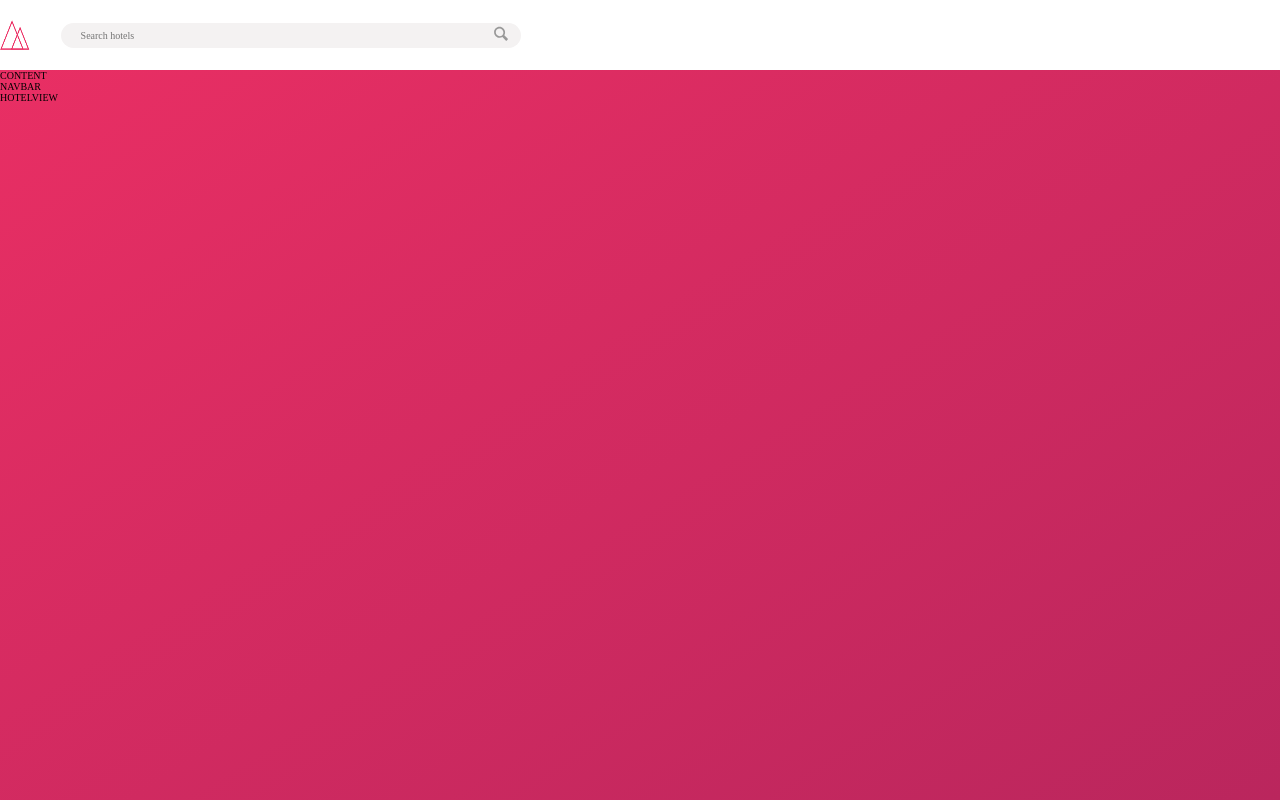
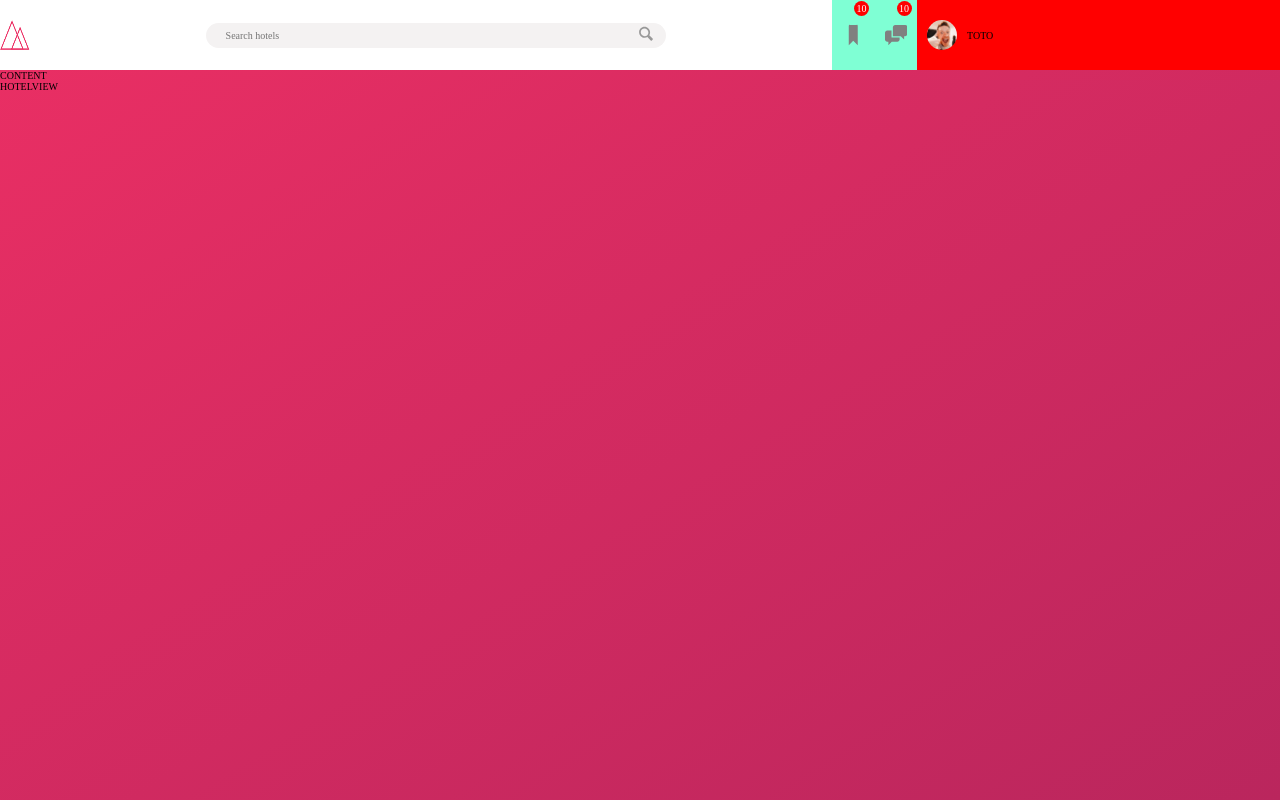
Before and after one commit to Senhaji-Rhazi-Hamza/udemy-css-trillo, a website: page index.html in a window 1280 px wide. Drawn offline with Linux system fonts and the light colour scheme.

Commit message:
wip project trillo

```diff
--- a/index.html
+++ b/index.html
@@ -19,10 +19,30 @@
                 </svg>
             </button>
         </form>
+        <nav class="user-nav">
+
+            <div class="user-nav__icon-box">
+              <svg class="user-nav__icon">
+                <use xlink:href="img/sprite.svg#icon-bookmark"></use>
+              </svg>
+              <div class="user-nav__notification">10
+              </div>
+            </div>
+            <div class="user-nav__icon-box">
+              <svg class="user-nav__icon">
+                <use xlink:href="img/sprite.svg#icon-chat"></use>
+              </svg>
+              <div class="user-nav__notification">10
+              </div>
+            </div>
+            <div class="user-nav__user">
+              <img src="img/user-1.jpg" alt="" class="user-nav__user-photo">
+              TOTO
+            </div>
+        </nav>
       </div>
       <div class="content">
         CONTENT
-        <nav class="user-nav">NAVBAR</nav>
         <main class="hotel-view">HOTELVIEW</main>
       </div>
     </div>
--- a/sass/_component.scss
+++ b/sass/_component.scss
@@ -49,3 +49,63 @@
 
 
 }
+
+
+.user-nav {
+    background-color: aqua;
+    flex : 0 0 35%;
+    display: flex;
+    align-self: stretch;
+    align-items: center;
+    & > * {
+        padding: 1rem 1rem;
+        cursor: pointer;
+        align-items: center;
+        display: flex;
+        height: 100%;
+    }
+
+    &__icon-box {
+        background-color: aquamarine;
+        position: relative;
+
+    }
+    &__icon {
+        width: 2.25rem;
+        height: 100%;
+        fill : gray;
+
+    }
+    &__notification {
+        position: absolute;
+        left: 2.2rem;
+        top: 0.1rem;
+        display: flex;
+        background-color: red;
+        align-items: center;
+        justify-content: center;
+        border-radius: 50%;
+        height: 1.5rem;
+        width: 1.5rem;
+        text-align: center;
+        color: white;
+        }
+    &__user {
+        flex: 1;
+        display: flex;
+        align-items: center;
+        background-color: red;
+    }
+
+    &__user-photo {
+        // width: 100%;
+        margin-right: 1rem;
+        height: 3rem;
+        border-radius: 50%;
+    }
+
+}
+.nav-text {
+    background-color: red;
+    color: blue;
+}
--- a/sass/_layout.scss
+++ b/sass/_layout.scss
@@ -8,4 +8,5 @@
     height: 7rem;
     display: flex;
     align-items: center;
+    justify-content: space-between;
 }
```
Also changed, not shown: css/style.css.
